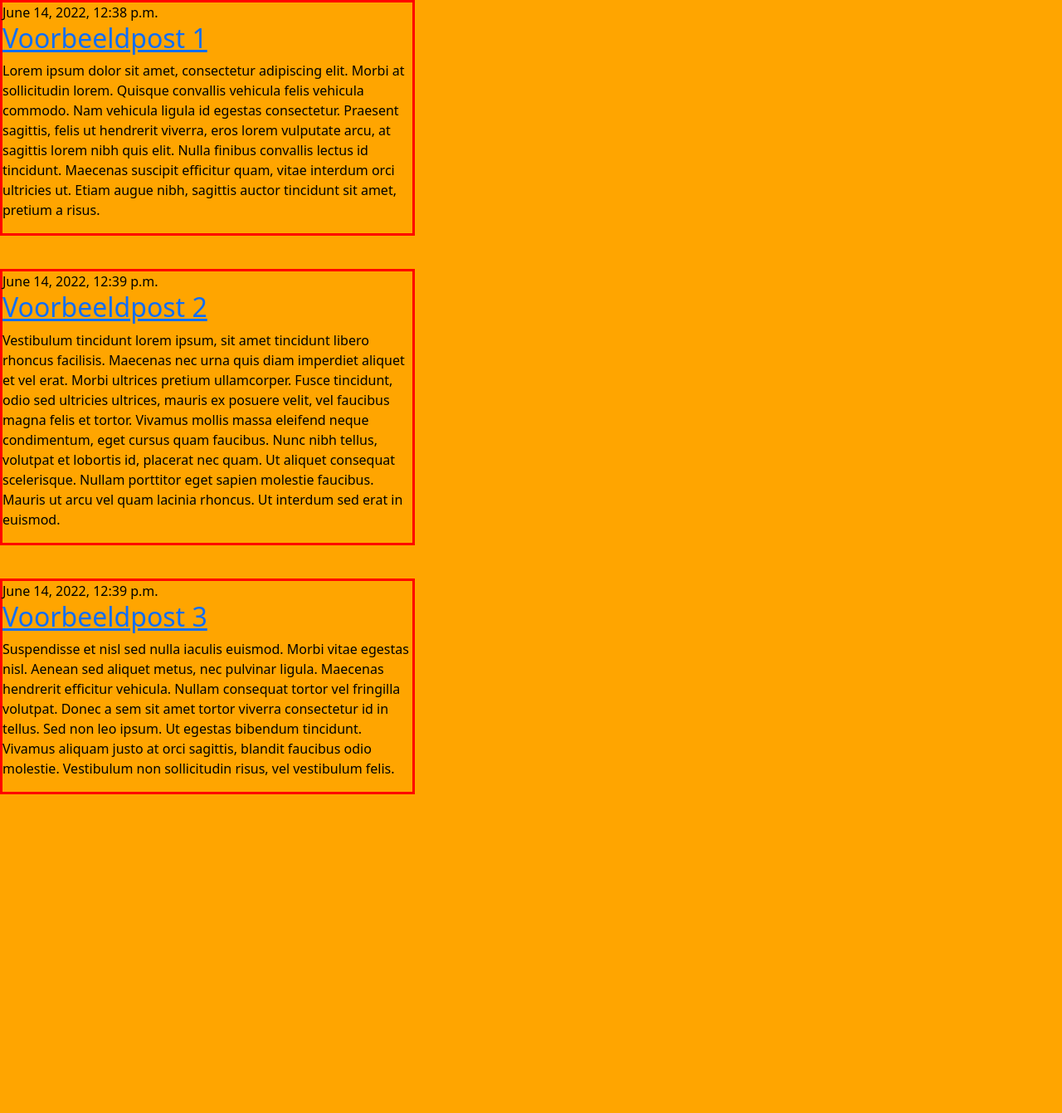
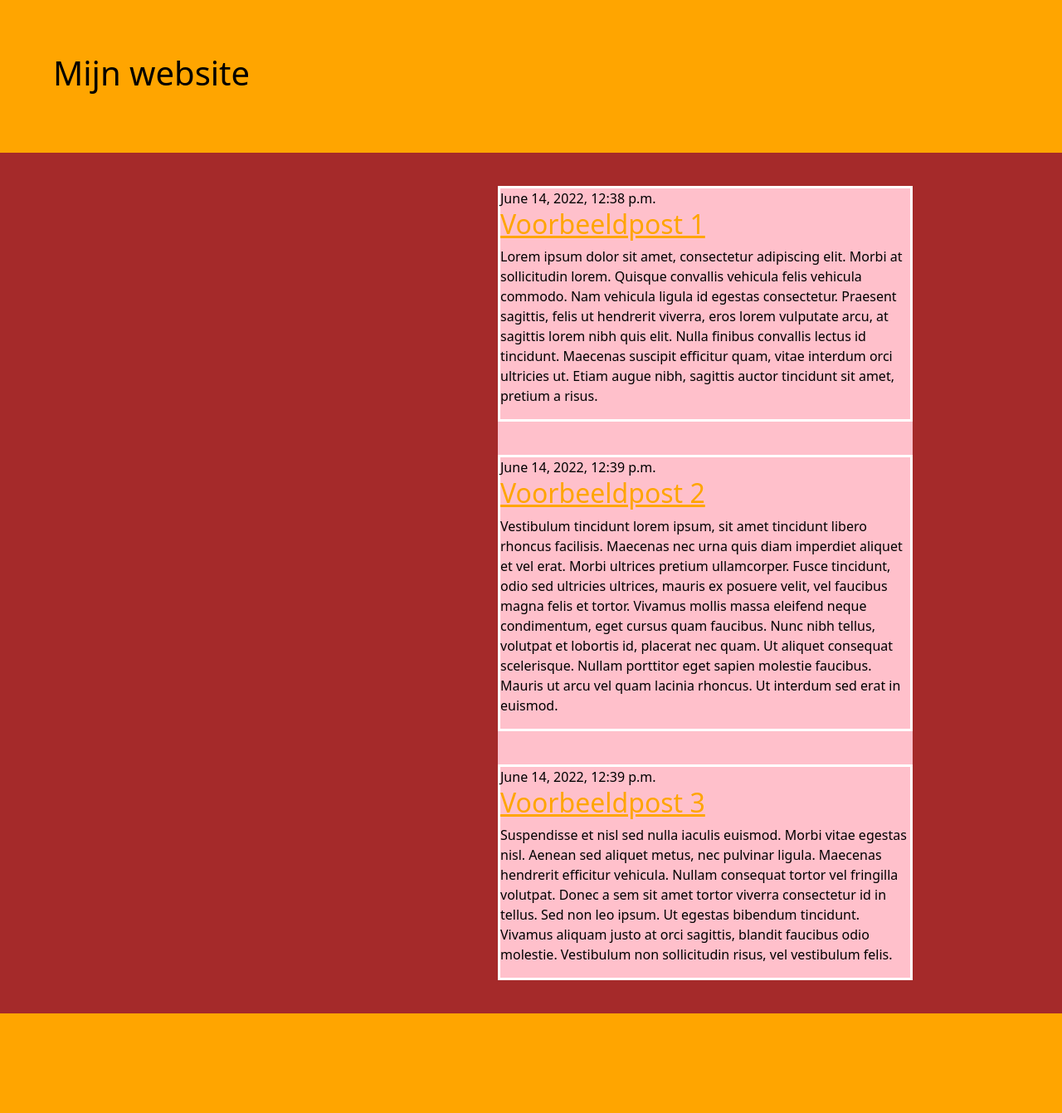
Before and after one commit to testNHA/testDjango, a Django app: page / in a window 1280 px wide. Shown: the whole page at 83% size. Before the commit the page ends 957 px from the top, so only its background shows below. Run offline with Django 3.2, Linux system fonts and the light colour scheme; data comes from the database, SQL or seed files in the repository.

Commit message:
toegevoegd

```diff
--- a/mysite/blog/static/css/stijl.css
+++ b/mysite/blog/static/css/stijl.css
@@ -1,14 +1,39 @@
 body{
-  background-color: orange;
+  background-color: brown;
   color: black;
 }
 
-h1{
-  color: white;
+header{
+  width: 100%;
+  min-height: 120px;
+  background-color: orange;
+  padding: 5%;
+}
+
+footer{
+  width: 100%;
+  min-height: 120px;
+  background-color: orange;
+}
+
+section{
+  margin-left: 600px;
+  background-color: pink;
+  width: 500px;
+  margin-top: 40px;
+}
+
+h2{
+  color: orange;
+  text-decoration: none;
+}
+
+a{
+  color: orange;
 }
 
 article{
   width: 500px;
   margin-bottom: 40px;
-  border: 3px solid red;
+  border: 3px solid white;
 }
--- /dev/null
+++ b/mysite/blog/templates/blog/base.html
@@ -0,0 +1,22 @@
+{% load static %}
+<!DOCTYPE html>
+<html lang="en" dir='ltr'>
+<head>
+  <meta charset="utf-8">
+  <!-- Bootstrap CSS -->
+  <link href="https://cdn.jsdelivr.net/npm/bootstrap@5.1.3/dist/css/bootstrap.min.css" rel="stylesheet" integrity="sha384-1BmE4kWBq78iYhFldvKuhfTAU6auU8tT94WrHftjDbrCEXSU1oBoqyl2QvZ6jIW3" crossorigin="anonymous">
+  <link rel="stylesheet" href="{% static 'css/stijl.css' %}">
+  <title></title>
+</head>
+<body>
+  <header>
+    <h1>Mijn website</h1>
+  </header>
+  <section>
+    {% block inhoud %}
+    {% endblock %}
+  </section>
+  <footer>
+  </footer>
+</body>
+</html>
--- a/mysite/blog/templates/blog/post_list.html
+++ b/mysite/blog/templates/blog/post_list.html
@@ -1,24 +1,14 @@
-{% load static %}
-<!DOCTYPE html>
-<html lang="en">
-<head>
-  <meta charset="utf-8">
-  <!-- Bootstrap CSS -->
-  <link href="https://cdn.jsdelivr.net/npm/bootstrap@5.1.3/dist/css/bootstrap.min.css" rel="stylesheet" integrity="sha384-1BmE4kWBq78iYhFldvKuhfTAU6auU8tT94WrHftjDbrCEXSU1oBoqyl2QvZ6jIW3" crossorigin="anonymous">
-  <link rel="stylesheet" href="{% static 'css/stijl.css' %}">
-  <title></title>
-</head>
-<body>
-  {% block content %}
+{% extends 'blog/base.html' %}
+{% block inhoud %}
 {% for post in posts %}
+
 <article class="post">
   <time class="date">
     {{ post.published_date }}
   </time>
-    <h2><a href="">{{ post.title }}</a></h2>
+  <h2><a href="{% url 'post_inhoud' pk=post.pk %}">{{ post.title }}</a></h2>
   <p>{{ post.text|linebreaksbr }}</p>
 </article>
+
 {% endfor %}
 {% endblock %}
-</body>
-</html>
--- a/mysite/blog/urls.py
+++ b/mysite/blog/urls.py
@@ -3,4 +3,5 @@ from . import views
 
 urlpatterns = [
     path('', views.post_list, name='post_list'),
+    path('post/<int:pk>/', views.post_detail, name='post_inhoud'),
 ]
--- a/mysite/blog/views.py
+++ b/mysite/blog/views.py
@@ -1,9 +1,26 @@
 from django.shortcuts import render
 from django.utils import timezone
+from django.shortcuts import render, get_object_or_404
+from django.shortcuts import redirect
 from .models import Post
+from .forms import PostForm
 
 def post_list(request):
     posts = Post.objects.filter(published_date__lte=timezone.now()).order_by('published_date')
     return render(request, 'blog/post_list.html', {'posts': posts})
 
-# Create your views here.
+def post_detail(request, pk):
+    post = get_object_or_404(Post, pk=pk)
+    return render(request, 'blog/post_inhoud.html', {'post': post})
+
+def post_nieuw(request):
+    if request.method == "POST":
+        form = PostForm(request.POST)
+        if form.is_valid():
+            post = form.save(commit=False)
+            post.author = request.user
+            post.published_date = timezone.now()
+            post.save()
+            return redirect('post_detail', pk=post.pk)
+        else:
+            print("Er ging iets mis!")
```
Also changed, not shown: mysite/blog/forms.py (added, +8 -0 lines), mysite/blog/templates/blog/post_edit.html (added, +8 -0 lines), mysite/blog/templates/blog/post_inhoud.html (added, +13 -0 lines). Lines whose indentation alone changed are shown as unchanged.
